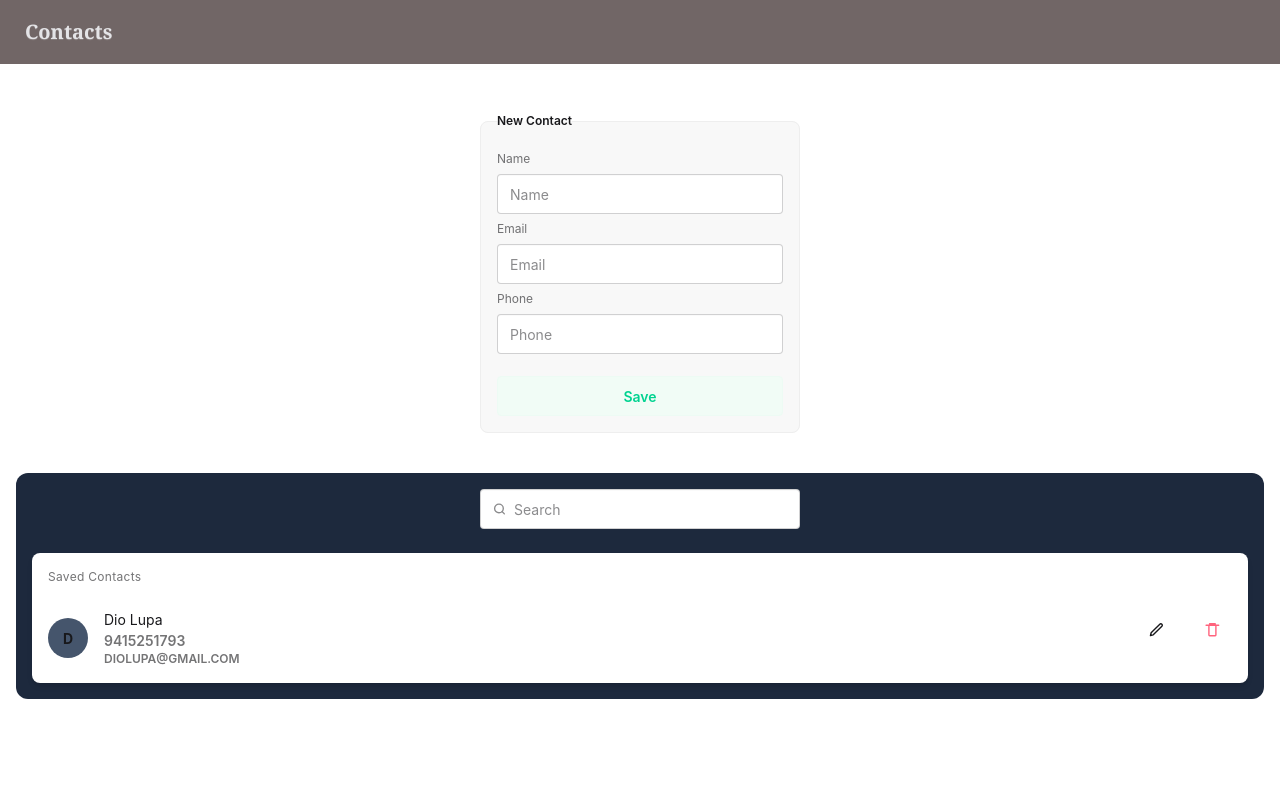
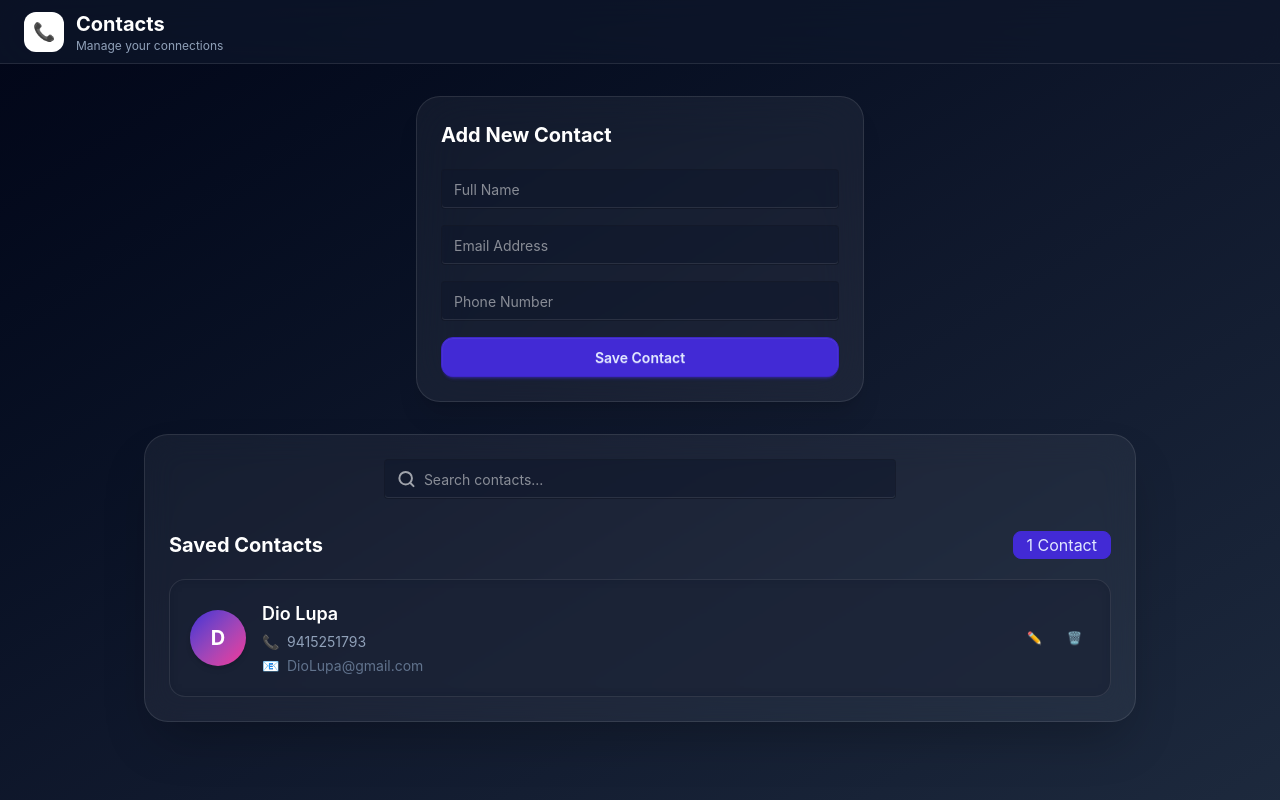
Before and after one commit to Sk-Pandey/Contacts, a React (Vite) app in the folder Contacts/: page / in a window 1280 px wide. Built offline with nearby package versions, Linux system fonts and the light colour scheme.

Commit message:
ui updated

```diff
--- a/Contacts/src/App.jsx
+++ b/Contacts/src/App.jsx
@@ -6,12 +6,16 @@ import { Search } from "./components/Search";
 
 const App = () => {
   return (
-    <div>
+    <div className="min-h-screen bg-gradient-to-br from-slate-950 via-slate-900 to-slate-800 text-white">
       <Nav />
-      <Form />
-      <div className="mt-10 bg-slate-800 shadow-[0px_0px_150px_50px_white] p-4 m-4 rounded-xl">
-        <Search />
-        <ContactList />
+
+      <div className="max-w-5xl mx-auto px-4 py-8">
+        <Form />
+
+        <div className="mt-8 rounded-3xl border border-white/10 bg-white/5 backdrop-blur-lg p-6 shadow-2xl">
+          <Search />
+          <ContactList />
+        </div>
       </div>
     </div>
   );
--- a/Contacts/src/components/ContactList.jsx
+++ b/Contacts/src/components/ContactList.jsx
@@ -2,65 +2,60 @@ import React from "react";
 
 const ContactList = () => {
   return (
-    <div className="mt-6">
-      <ul className="list bg-base-100 rounded-box shadow-md">
-        <li className="p-4 pb-2 text-xs opacity-60 tracking-wide">
-          Saved Contacts
-        </li>
+    <div className="mt-8">
+      {/* Header */}
+      <div className="flex items-center justify-between mb-5">
+        <h2 className="text-xl font-bold text-white">Saved Contacts</h2>
 
-        <li className="list-row">
-          <div className="flex justify-center items-center">
-            <div className="flex justify-center items-center font-bold bg-slate-600 rounded-full w-10 h-10 ">
+        <span className="badge badge-primary badge-lg">1 Contact</span>
+      </div>
+
+      {/* Contact List */}
+      <div className="space-y-4">
+        <div className="group rounded-2xl border border-white/10 bg-slate-900/50 backdrop-blur-sm p-5 transition-all duration-300 hover:border-primary/50 hover:shadow-lg hover:shadow-primary/10">
+          <div className="flex items-center justify-between">
+            {/* Left Section */}
+            <div className="flex items-center gap-4">
+              {/* First Letter Avatar */}
+              <div className="flex h-14 w-14 items-center justify-center rounded-full bg-gradient-to-br from-primary to-secondary text-xl font-bold text-white shadow-md">
                 D
               </div>
+
+              {/* Contact Details */}
+              <div>
+                <h3 className="text-lg font-semibold text-white">Dio Lupa</h3>
+
+                <div className="mt-1 flex items-center gap-2 text-sm text-slate-400">
+                  <span>📞</span>
+                  <span>9415251793</span>
                 </div>
-          <div>
-            <div>Dio Lupa</div>
-            <div className="text-2xs uppercase font-semibold opacity-60">
-              9415251793
-            </div>
-            <div className="text-xs uppercase font-semibold opacity-60">
-              DioLupa@gmail.com
+
+                <div className="mt-1 flex items-center gap-2 text-sm text-slate-500">
+                  <span>📧</span>
+                  <span>DioLupa@gmail.com</span>
                 </div>
               </div>
-          <button className="btn btn-square btn-ghost" aria-label="Edit">
-            <svg
-              xmlns="http://www.w3.org/2000/svg"
-              fill="none"
-              viewBox="0 0 24 24"
-              strokeWidth={2}
-              stroke="currentColor"
-              className="size-[1.2em]"
+            </div>
+
+            {/* Right Section */}
+            <div className="flex items-center gap-2">
+              <button
+                className="btn btn-circle btn-sm btn-ghost hover:bg-info/20"
+                aria-label="Edit"
               >
-              <path
-                strokeLinecap="round"
-                strokeLinejoin="round"
-                d="M16.862 4.487a2.1 2.1 0 1 1 2.97 2.97L7.5 19.79l-4 1 1-4L16.862 4.487Z"
-              />
-            </svg>
+                ✏️
               </button>
 
               <button
-            className="btn btn-square btn-ghost text-error"
+                className="btn btn-circle btn-sm btn-ghost hover:bg-error/20"
                 aria-label="Delete"
               >
-            <svg
-              xmlns="http://www.w3.org/2000/svg"
-              fill="none"
-              viewBox="0 0 24 24"
-              strokeWidth={2}
-              stroke="currentColor"
-              className="size-[1.2em]"
-            >
-              <path
-                strokeLinecap="round"
-                strokeLinejoin="round"
-                d="M3 6h18M8 6V4h8v2m-9 0v14a1 1 0 0 0 1 1h8a1 1 0 0 0 1-1V6"
-              />
-            </svg>
+                🗑️
               </button>
-        </li>
-      </ul>
+            </div>
+          </div>
+        </div>
+      </div>
     </div>
   );
 };
--- a/Contacts/src/components/Form.jsx
+++ b/Contacts/src/components/Form.jsx
@@ -2,20 +2,34 @@ import React from "react";
 
 const Form = () => {
   return (
-    <div className="flex justify-center mt-10">
-      <fieldset className="fieldset bg-base-200 border-base-300 rounded-box w-xs border p-4">
-        <legend className="fieldset-legend">New Contact</legend>
+    <div className="flex justify-center">
+      <div className="w-full max-w-md rounded-3xl border border-white/10 bg-white/5 backdrop-blur-xl p-6 shadow-xl">
+        <h2 className="text-xl font-bold mb-5">Add New Contact</h2>
 
-        <label className="label">Name</label>
-        <input type="text" className="input" placeholder="Name" />
-        <label className="label">Email</label>
-        <input type="email" className="input" placeholder="Email" />
+        <div className="space-y-4">
+          <input
+            type="text"
+            placeholder="Full Name"
+            className="input input-bordered w-full bg-slate-900/50"
+          />
 
-        <label className="label">Phone</label>
-        <input type="tel" className="input" placeholder="Phone" />
+          <input
+            type="email"
+            placeholder="Email Address"
+            className="input input-bordered w-full bg-slate-900/50"
+          />
 
-        <button className="btn btn-soft btn-success mt-4">Save</button>
-      </fieldset>
+          <input
+            type="tel"
+            placeholder="Phone Number"
+            className="input input-bordered w-full bg-slate-900/50"
+          />
+
+          <button className="btn btn-primary w-full rounded-xl">
+            Save Contact
+          </button>
+        </div>
+      </div>
     </div>
   );
 };
--- a/Contacts/src/components/Nav.jsx
+++ b/Contacts/src/components/Nav.jsx
@@ -2,9 +2,18 @@ import React from "react";
 
 const Nav = () => {
   return (
-    <div className="sticky top-0">
-      <div className="navbar bg-[#716666] text-neutral-content">
-        <button className="btn btn-ghost text-xl font-serif">Contacts</button>
+    <div className="sticky top-0 z-50 backdrop-blur-xl">
+      <div className="navbar border-b border-white/10 bg-slate-900/70 px-6">
+        <div className="flex items-center gap-3">
+          <div className="flex h-10 w-10 items-center justify-center rounded-xl bg-white text-white text-lg">
+            📞
+          </div>
+
+          <div>
+            <h1 className="text-xl font-bold">Contacts</h1>
+            <p className="text-xs text-slate-400">Manage your connections</p>
+          </div>
+        </div>
       </div>
     </div>
   );
--- a/Contacts/src/components/Search.jsx
+++ b/Contacts/src/components/Search.jsx
@@ -3,9 +3,9 @@ import React from "react";
 export const Search = () => {
   return (
     <div className="flex justify-center">
-      <label className="input">
+      <label className="input input-bordered flex items-center gap-2 w-full max-w-lg bg-slate-900/50">
         <svg
-          className="h-[1em] opacity-50"
+          className="h-5 w-5 opacity-60"
           xmlns="http://www.w3.org/2000/svg"
           viewBox="0 0 24 24"
         >
@@ -20,7 +20,12 @@ export const Search = () => {
             <path d="m21 21-4.3-4.3"></path>
           </g>
         </svg>
-        <input type="search" required placeholder="Search" />
+
+        <input
+          type="search"
+          className="grow"
+          placeholder="Search contacts..."
+        />
       </label>
     </div>
   );
```
Lines whose indentation alone changed are shown as unchanged.
